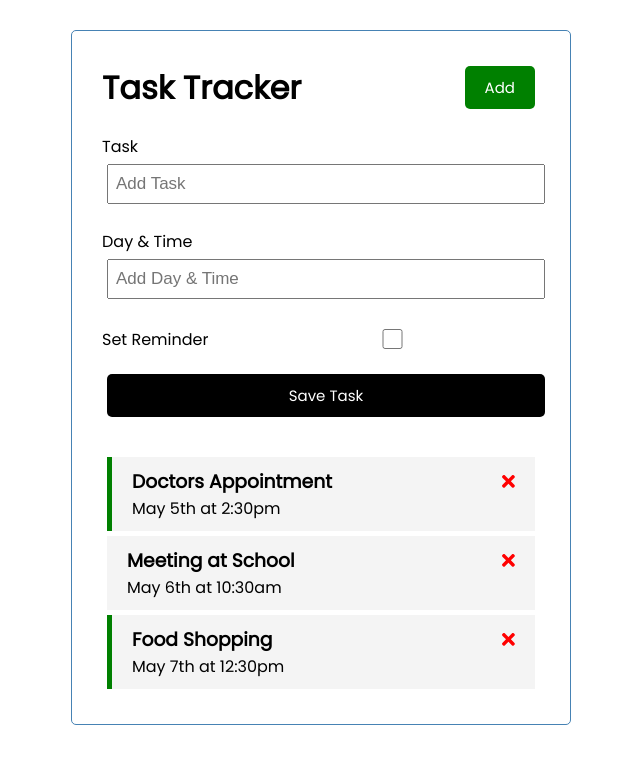
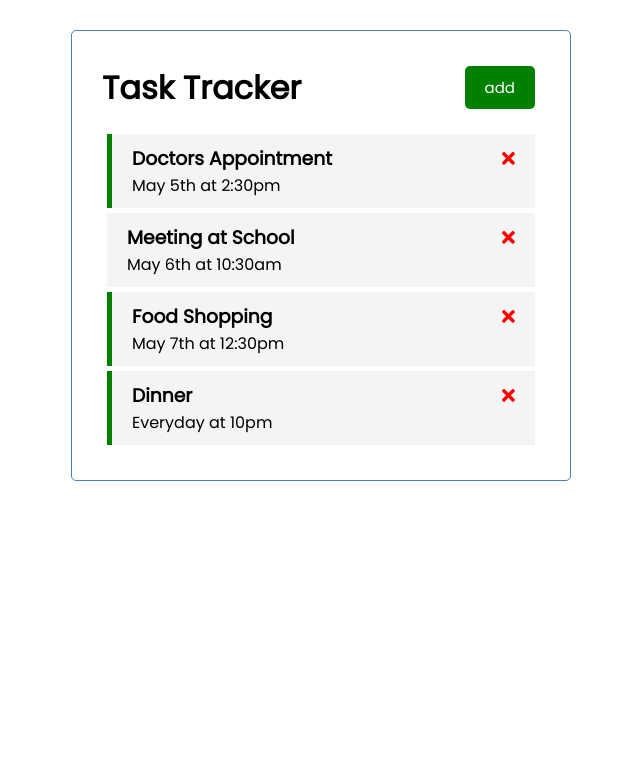
Before and after one commit to firojkabir/task-tracker-angular, an Angular app: page / in a window 1280 px wide. Shown: the top 764 px of the page, without its empty margins (319-959 px from the left). Built offline with nearby package versions, Linux system fonts and the light colour scheme; data requests are answered from the project's data file.

Commit message:
Toggle button and UI service

```diff
--- a/db.json
+++ b/db.json
@@ -17,6 +17,12 @@
       "text": "Food Shopping",
       "day": "May 7th at 12:30pm",
       "reminder": true
+    },
+    {
+      "text": "Dinner",
+      "day": "Everyday at 10pm",
+      "reminder": true,
+      "id": 4
     }
   ]
 }
--- a/src/app/components/add-task/add-task.component.html
+++ b/src/app/components/add-task/add-task.component.html
@@ -1,4 +1,4 @@
-<form class="add-form" (ngSubmit)="onSubmit()">
+<form class="add-form" (ngSubmit)="onSubmit()" *ngIf="showAddTask">
     <div class="form-control">
         <label for="text">Task</label>
         <input
--- a/src/app/components/add-task/add-task.component.ts
+++ b/src/app/components/add-task/add-task.component.ts
@@ -1,4 +1,6 @@
 import { Component, OnInit, Output, EventEmitter } from '@angular/core';
+import { UiService } from 'src/app/services/ui.service';
+import { Subscription } from 'rxjs';
 import { Task } from '../../Task';
 
 @Component({
@@ -12,8 +14,12 @@ export class AddTaskComponent implements OnInit {
   text: string;
   day: string;
   reminder: boolean = false;
+  showAddTask: boolean;
+  subscription: Subscription;
 
-  constructor() { }
+  constructor(private uiService: UiService) {
+    this.subscription = this.uiService.onToggle().subscribe((value) => (this.showAddTask = value));
+  }
 
   ngOnInit(): void {
   }
--- a/src/app/components/header/header.component.html
+++ b/src/app/components/header/header.component.html
@@ -1,8 +1,8 @@
 <header>
     <h1>{{title}}</h1>
     <app-button
-        color="green"
-        text="Add"
+        color="{{ showAddTask ? 'red' : 'green' }}"
+        text="{{ showAddTask ? 'close' : 'add' }}"
         (btnClick)="toggleAddTask()"
     >
     </app-button>
--- a/src/app/components/header/header.component.ts
+++ b/src/app/components/header/header.component.ts
@@ -1,4 +1,6 @@
 import { Component, OnInit } from '@angular/core';
+import { UiService } from 'src/app/services/ui.service';
+import { Subscription } from 'rxjs';
 
 @Component({
   selector: 'app-header',
@@ -7,14 +9,18 @@ import { Component, OnInit } from '@angular/core';
 })
 export class HeaderComponent implements OnInit {
   title: string = 'Task Tracker';
+  showAddTask: boolean = false;
+  subscription: Subscription;
 
-  constructor() { }
+  constructor(private uiService: UiService) {
+    this.subscription = this.uiService.onToggle().subscribe((value) => (this.showAddTask = value));
+  }
 
   ngOnInit(): void {
   }
 
   toggleAddTask() {
-    console.log('toggle');
+    this.uiService.toggleAddTask();
   }
 
 }
--- /dev/null
+++ b/src/app/services/ui.service.ts
@@ -0,0 +1,21 @@
+import { Injectable } from '@angular/core';
+import { Observable, Subject } from 'rxjs';
+
+@Injectable({
+  providedIn: 'root'
+})
+export class UiService {
+  private showAddTask: boolean = false;
+  private subject = new Subject<any>();
+
+  constructor() { }
+
+  toggleAddTask(): void {
+    this.showAddTask = !this.showAddTask;
+    this.subject.next(this.showAddTask);
+  }
+
+  onToggle(): Observable<any> {
+    return this.subject.asObservable();
+  }
+}
```
Also changed, not shown: 1 other file (tests, documents, lock files or other folders).
